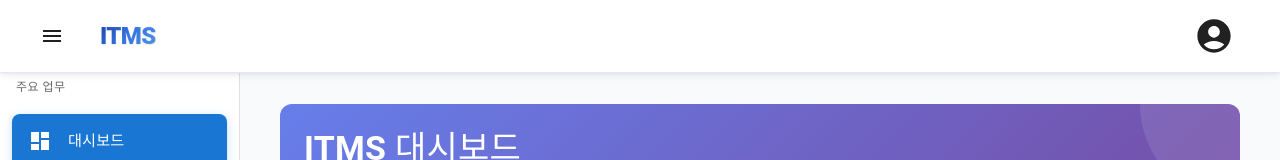
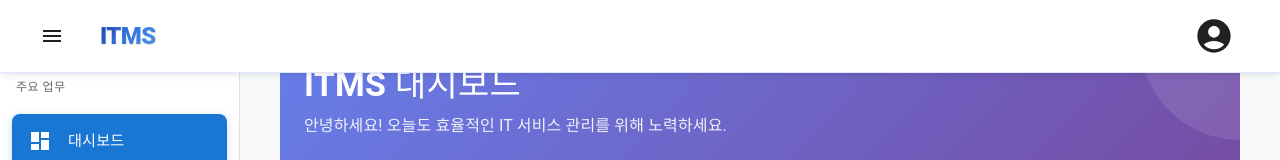
Before and after one commit to intel72440bx-wq/ITMSG, a React (Vite) app in the folder frontend/: page /dashboard in a window 1280 px wide. Shown: the top 160 px of the page. Built offline with nearby package versions, Linux system fonts and the light colour scheme; no server answers.

Commit message:
화면 위치조정

```diff
--- a/frontend/src/components/layout/MainLayout.tsx
+++ b/frontend/src/components/layout/MainLayout.tsx
@@ -40,6 +40,7 @@ const MainLayout: React.FC = () => {
         sx={{
           flexGrow: 1,
           p: { xs: 3, sm: 4, md: 5 },
+          pt: { xs: 11, sm: 12 }, // 헤더 높이만큼 상단 패딩 추가
           width: '100%',
           minHeight: '100vh',
           maxHeight: '100vh',
@@ -48,7 +49,6 @@ const MainLayout: React.FC = () => {
           transition: 'padding 0.3s ease',
         }}
       >
-        <Toolbar />
         <Box
           sx={{
             width: '100%',
```
